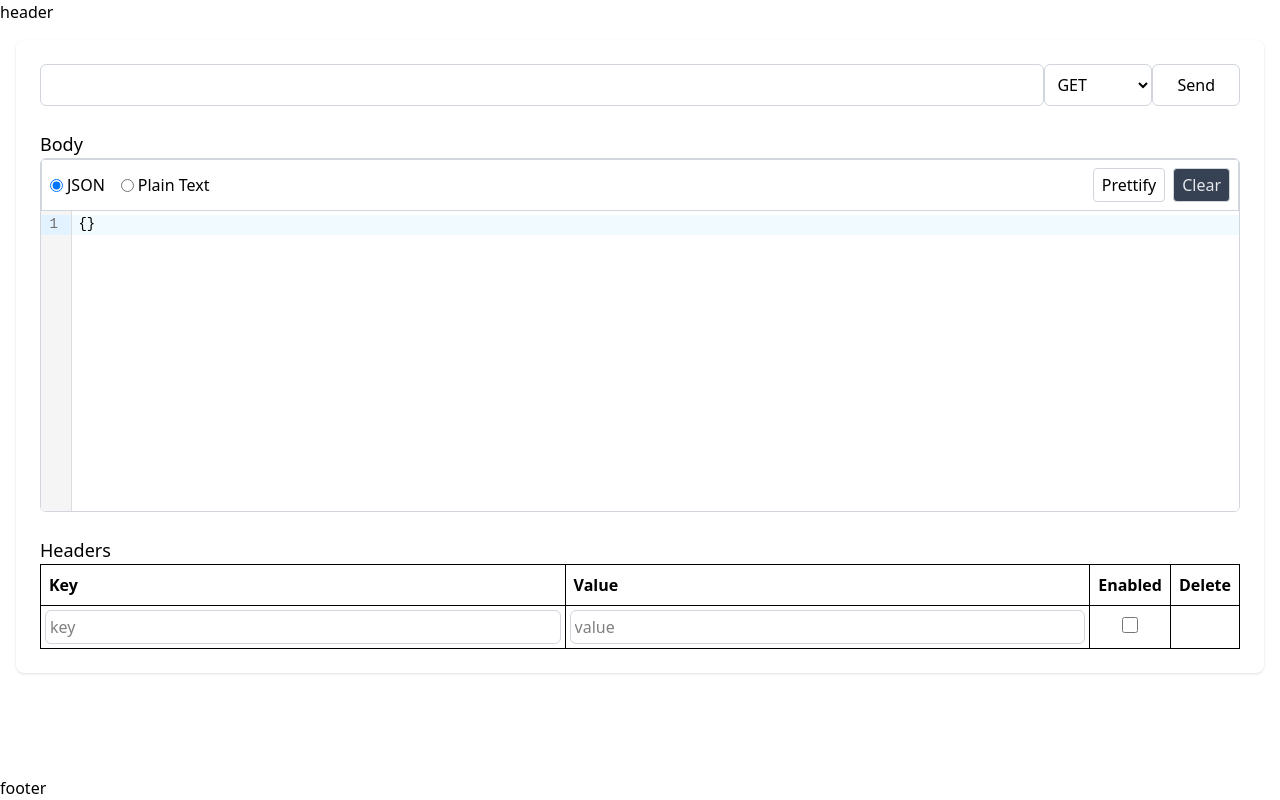
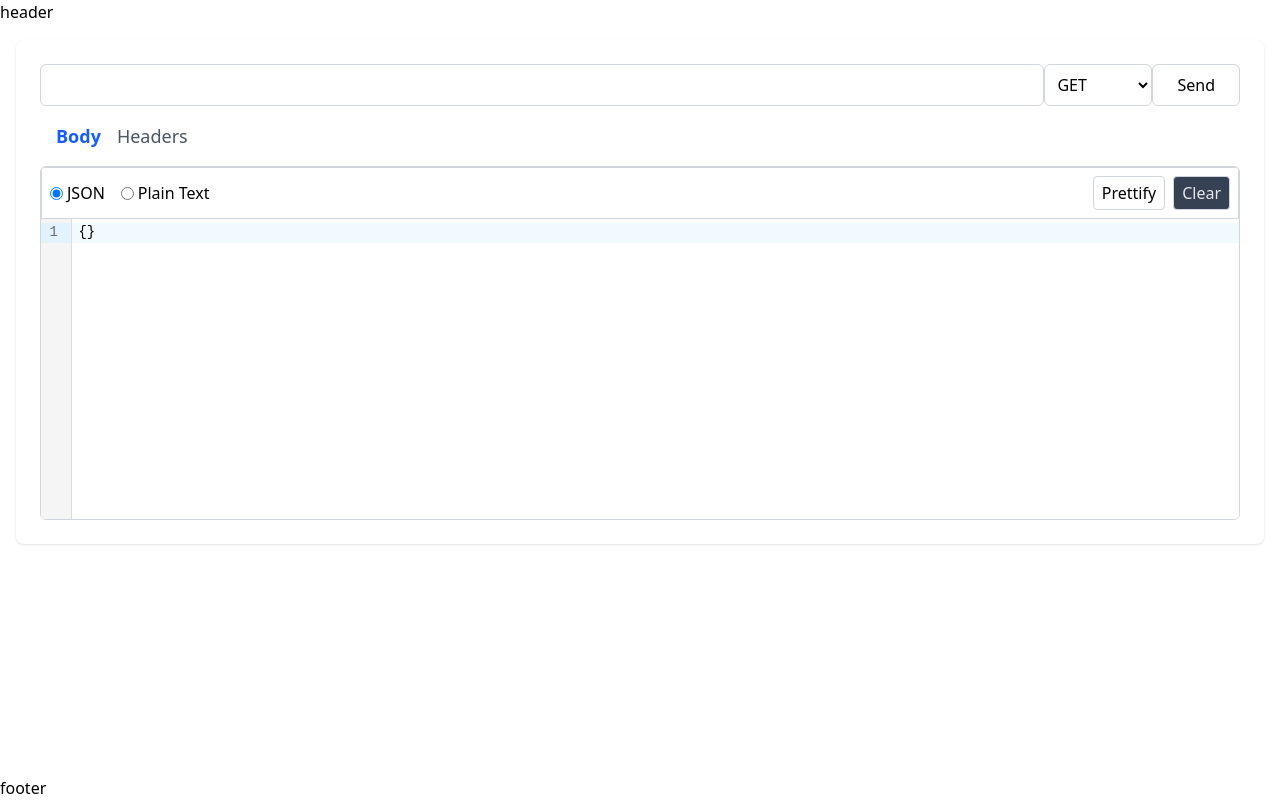
Before and after one commit to HelenaIsh/rest-client-app, a Next.js app: page /client in a window 1280 px wide. Built offline with nearby package versions, Linux system fonts and the light colour scheme.

Commit message:
chore: add tabs

```diff
--- a/src/app/client/components/RestClient.tsx
+++ b/src/app/client/components/RestClient.tsx
@@ -9,6 +9,8 @@ import RequestBodyEditor from '@/app/client/components/RequestBodyEditor';
 import HeaderEditor from '@/app/client/components/HeaderEditor';
 
 export default function RestClient() {
+  const [activeTab, setActiveTab] = useState('body');
+
   const [endpointUrl, setEndpointUrl] = useState('');
   const [selectedMethod, setSelectedMethod] =
     useState<(typeof methods)[number]>('GET');
@@ -46,13 +48,30 @@ export default function RestClient() {
             />
             <SendButton />
           </div>
-          <p className={'text-lg mt-6'}>Body</p>
-          <RequestBodyEditor
-            requestBody={requestBody}
-            setRequestBody={setRequestBody}
-          />
-          <p className={'text-lg mt-6'}>Headers</p>
-          <HeaderEditor headers={headers} setHeaders={setHeaders} />
+          <div className="flex space-x-4 m-4">
+            <button
+              className={`text-lg ${activeTab === 'body' ? 'font-bold text-blue-600' : 'text-gray-600'}`}
+              onClick={() => setActiveTab('body')}
+            >
+              Body
+            </button>
+            <button
+              className={`text-lg ${activeTab === 'headers' ? 'font-bold text-blue-600' : 'text-gray-600'}`}
+              onClick={() => setActiveTab('headers')}
+            >
+              Headers
+            </button>
+          </div>
+          <div style={{ display: activeTab === 'body' ? 'block' : 'none' }}>
+            <RequestBodyEditor
+              requestBody={requestBody}
+              setRequestBody={setRequestBody}
+            />
+          </div>
+
+          <div style={{ display: activeTab === 'headers' ? 'block' : 'none' }}>
+            <HeaderEditor headers={headers} setHeaders={setHeaders} />
+          </div>
         </form>
       </div>
     </div>
```
